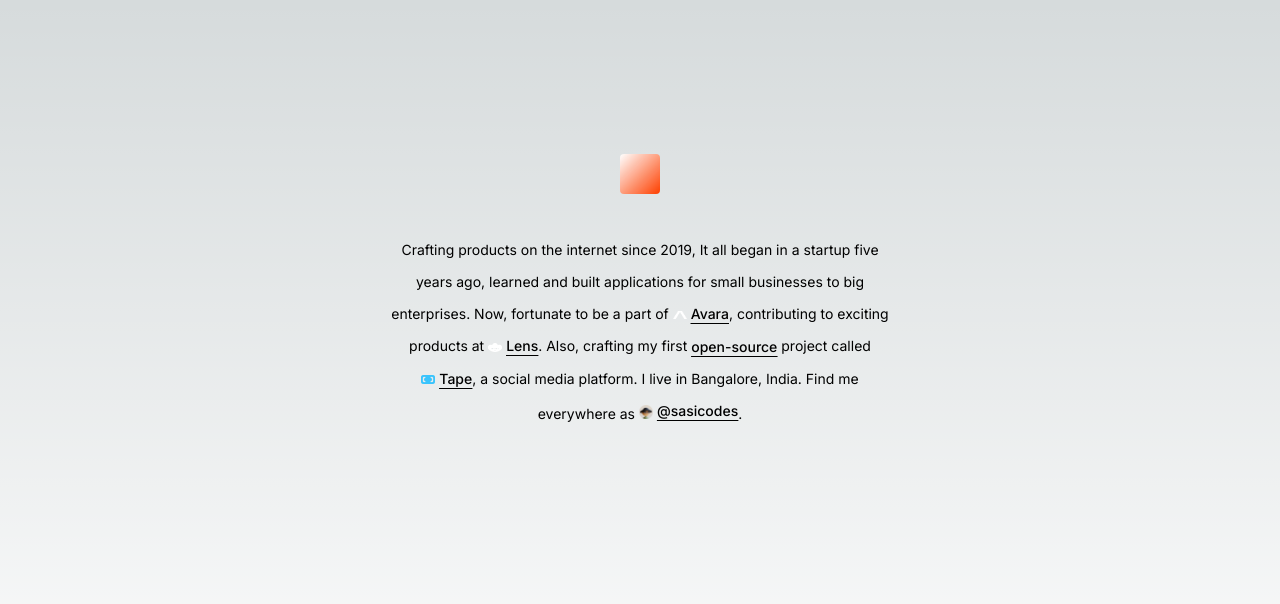
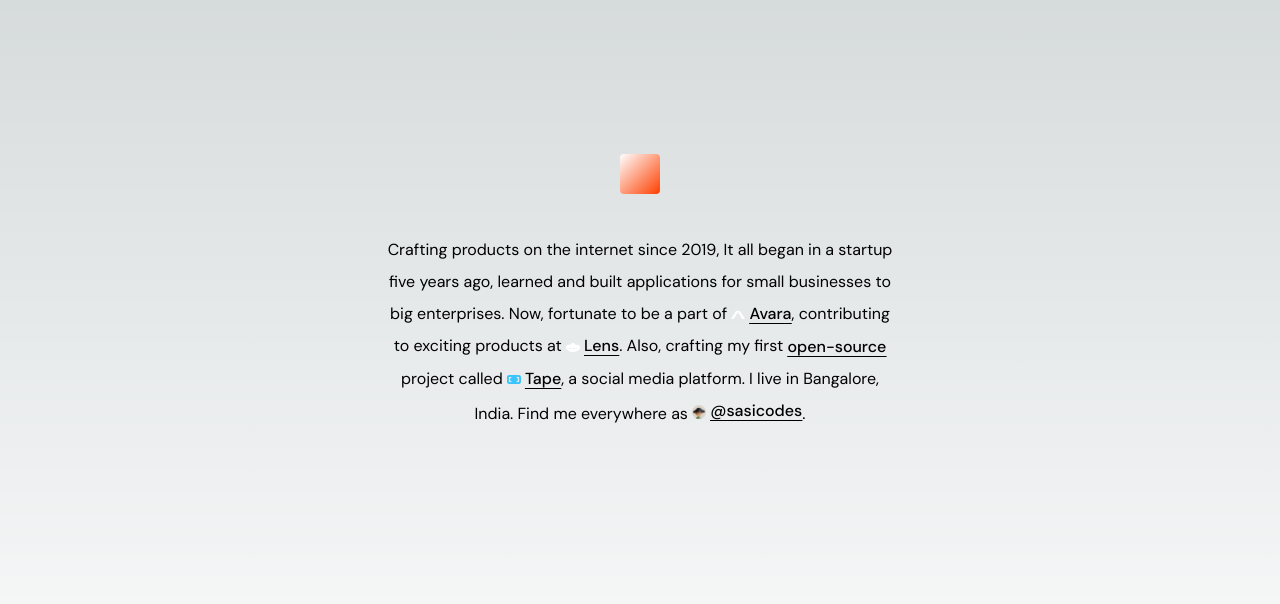
Before and after one commit to sasicodes/sasi.codes, a Next.js app: page / in a window 1280 px wide. Shown: the top 604 px of the page. Built offline with nearby package versions, Linux system fonts and the light colour scheme.

Commit message:
fix: fonts

```diff
--- a/package.json
+++ b/package.json
@@ -10,6 +10,7 @@
   },
   "dependencies": {
     "@radix-ui/react-tooltip": "^1.0.7",
+    "@vercel/analytics": "^1.1.1",
     "clsx": "^2.1.0",
     "framer-motion": "^10.18.0",
     "next": "14.0.4",
--- a/src/app/layout.tsx
+++ b/src/app/layout.tsx
@@ -1,18 +1,26 @@
 import type { Metadata } from 'next'
-import { Inter } from "next/font/google";
+import { DM_Sans } from "next/font/google";
 import "./globals.css";
+import { Analytics } from "@vercel/analytics/react";
 
-const font = Inter({ subsets: ["latin"] });
+const font = DM_Sans({ subsets: ["latin"] });
 
 export const metadata: Metadata = {
   title: "Sasidharan (@sasicodes)",
   description: "Crafting, coding, and beyond.",
 };
 
-export default function RootLayout({ children }: { children: React.ReactNode }) {
+export default function RootLayout({
+  children,
+}: {
+  children: React.ReactNode;
+}) {
   return (
     <html lang="en">
-      <body className={font.className}>{children}</body>
+      <body className={font.className}>
+        {children}
+        <Analytics />
+      </body>
     </html>
   );
 }
--- a/src/components/CustomLink.tsx
+++ b/src/components/CustomLink.tsx
@@ -29,7 +29,7 @@
       <Tooltip.Provider>
         <Tooltip.Root>
           <Tooltip.Trigger>
-            <div className="font-medium hover:text-orange-500 underline underline-offset-4">
+            <div className="font-medium hover:text-orange-500 underline hover:decoration-[3px] transition-all duration-200 underline-offset-4">
               {content}
             </div>
           </Tooltip.Trigger>
--- a/src/components/HomePage.tsx
+++ b/src/components/HomePage.tsx
@@ -19,7 +19,7 @@
     <div className="space-y-5 md:space-y-10">
       <Logo />
 
-      <div className="max-w-lg leading-8 text-sm text-center">
+      <div className="max-w-lg leading-8 text-center">
         Crafting products on the internet since 2019, It all began in a startup
         five years ago, learned and built applications for small businesses to
         big enterprises. Now, fortunate to be a part of{" "}
```
Also changed, not shown: 1 other file (tests, documents, lock files or other folders).
